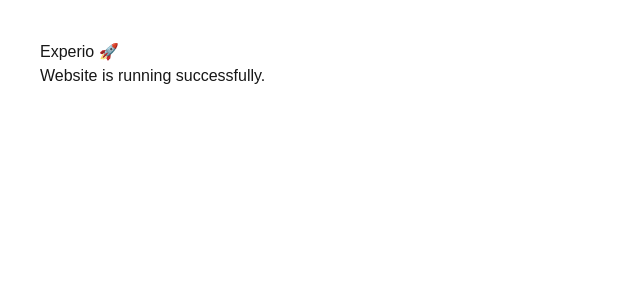
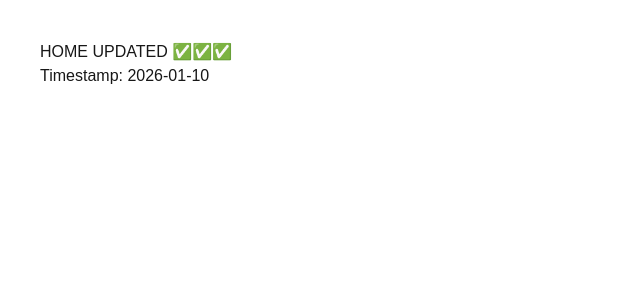
Before and after one commit to moayadalanzi-cpu/experio, a Next.js app: page / in a window 1280 px wide. Shown: the top 300 px of the page, without its empty margins (0-640 px from the left). Built offline with nearby package versions, Linux system fonts and the light colour scheme.

Commit message:
Update page.tsx

```diff
--- a/app/page.tsx
+++ b/app/page.tsx
@@ -1,8 +1,8 @@
 export default function Home() {
   return (
     <main style={{ padding: 40 }}>
-      <h1>Experio 🚀</h1>
-      <p>Website is running successfully.</p>
+      <h1>HOME UPDATED ✅✅✅</h1>
+      <p>Timestamp: 2026-01-10</p>
     </main>
   );
 }
```
